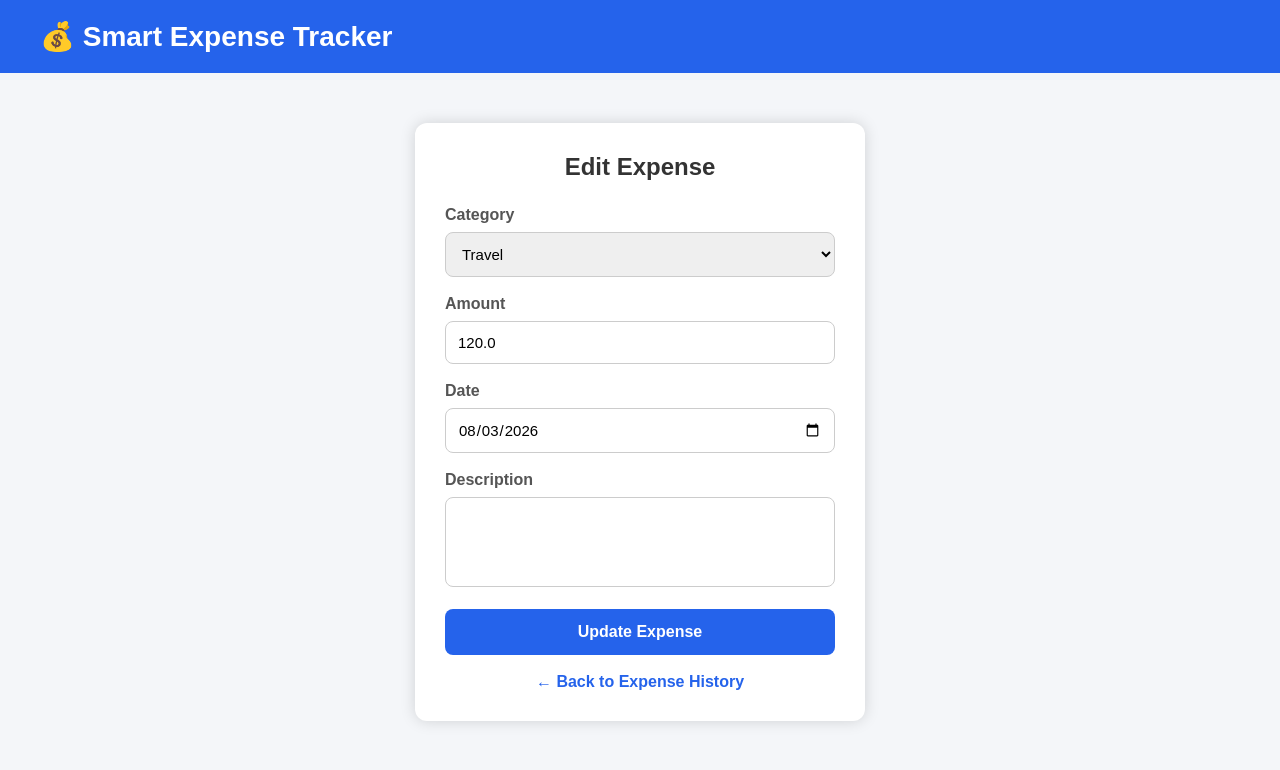
After one commit to hrishimathur19/smart-expense-tracker, a Flask app: page /edit/1 in a window 1280 px wide. The commit adds this page. Shown: the top 770 px of the page. Run offline with Flask 3, Linux system fonts and the light colour scheme; a user stored in the database is signed in; data comes from the database, SQL or seed files in the repository; both versions use the stored data as it was after the commit.

Commit message:
Version 2 - Added user authentication, budget management, edit expense and dashboard improvements

```diff
--- a/app.py
+++ b/app.py
@@ -1,26 +1,178 @@
-from flask import Flask, render_template, request, redirect, url_for
+from flask import Flask, render_template, request, redirect, url_for, session
 import sqlite3
 
 app = Flask(__name__)
+app.secret_key = "smart_expense_tracker_secret"
 
-@app.route("/")
+@app.route("/", methods=["GET", "POST"])
 def home():
+
+    if request.method == "POST":
+
+        username = request.form["username"]
+        password = request.form["password"]
+
+        conn = sqlite3.connect("expense.db")
+        cursor = conn.cursor()
+
+        cursor.execute("""
+        SELECT * FROM users
+        WHERE username=? AND password=?
+        """, (username, password))
+
+        user = cursor.fetchone()
+
+        conn.close()
+
+        if user:
+
+            session["user_id"] = user[0]
+            session["username"] = user[2]
+
+            return redirect("/dashboard")
+
+        else:
+            return "Invalid Username or Password!"
+
     return render_template("login.html")
 
-@app.route("/register")
+@app.route("/register", methods=["GET", "POST"])
 def register():
+
+    if request.method == "POST":
+
+        name = request.form["name"]
+        username = request.form["username"]
+        email = request.form["email"]
+        password = request.form["password"]
+        confirm_password = request.form["confirm_password"]
+
+        if password != confirm_password:
+            return "Passwords do not match!"
+
+        conn = sqlite3.connect("expense.db")
+        cursor = conn.cursor()
+
+        cursor.execute("""
+        INSERT INTO users(name, username, email, password)
+        VALUES (?, ?, ?, ?)
+        """, (name, username, email, password))
+
+        conn.commit()
+        conn.close()
+
+        return redirect("/")
+
     return render_template("register.html")
 
 @app.route("/dashboard")
 def dashboard():
+    if "user_id" not in session:
+        return redirect("/")
+
     conn = sqlite3.connect("expense.db")
     cursor = conn.cursor()
-    cursor.execute("SELECT SUM(amount) FROM expenses")
+
+    cursor.execute("""
+    SELECT SUM(amount)
+    FROM expenses
+    WHERE user_id = ?
+    """, (session["user_id"],))
     total = cursor.fetchone()[0]
-    return render_template("dashboard.html", total=total)
 
+    cursor.execute("""
+    SELECT SUM(amount)
+    FROM expenses
+    WHERE user_id = ?
+    AND strftime('%Y-%m', date) = strftime('%Y-%m', 'now')
+    """, (session["user_id"],))
+    monthly = cursor.fetchone()[0]
+
+    cursor.execute("""
+    SELECT COUNT(*)
+    FROM expenses
+    WHERE user_id = ?
+    """, (session["user_id"],))
+    transaction_count = cursor.fetchone()[0]
+
+    cursor.execute("""
+    SELECT id, category, amount, date, description
+    FROM expenses
+    WHERE user_id = ?
+    ORDER BY date DESC
+    LIMIT 5
+    """, (session["user_id"],))
+    recent_expenses = cursor.fetchall()
+
+    if total is None:
+        total = 0
+
+    if monthly is None:
+        monthly = 0
+
+    cursor.execute("""
+    SELECT COUNT(*)
+    FROM expenses
+    WHERE user_id = ?
+    """, (session["user_id"],))
+
+    transaction_count = cursor.fetchone()[0]
+    cursor.execute("""
+SELECT amount
+FROM budget
+WHERE user_id = ?
+""", (session["user_id"],))
+
+    budget = cursor.fetchone()
+
+    if budget:
+        budget = budget[0]
+    else:
+        budget = 0
+
+    budget_left = budget - total
+
+    cursor.execute("""
+SELECT id, category, amount, date, description
+FROM expenses
+WHERE user_id = ?
+ORDER BY date DESC
+LIMIT 5
+""", (session["user_id"],))
+
+    recent_expenses = cursor.fetchall()
+
+    cursor.execute("""
+    SELECT amount
+FROM budget
+WHERE user_id = ?
+""", (session["user_id"],))
+
+    budget = cursor.fetchone()
+
+    if budget:
+        budget = budget[0]
+    else:
+        budget = 0
+
+    budget_left = budget - total
+
+    conn.close()
+
+    return render_template(
+    "dashboard.html",
+    total=total,
+    monthly=monthly,
+    budget=budget,
+    budget_left=budget_left,
+    transaction_count=transaction_count,
+    recent_expenses=recent_expenses
+)
 @app.route("/add-expense", methods=["GET", "POST"])
 def add_expense():
+
+    if "user_id" not in session:
+        return redirect("/")
 
     if request.method == "POST":
 
@@ -29,13 +181,15 @@ def add_expense():
         date = request.form["date"]
         description = request.form["description"]
 
+        user_id = session["user_id"]
+
         conn = sqlite3.connect("expense.db")
         cursor = conn.cursor()
 
         cursor.execute("""
-        INSERT INTO expenses(category, amount, date, description)
-        VALUES (?, ?, ?, ?)
-        """, (category, amount, date, description))
+        INSERT INTO expenses(user_id, category, amount, date, description)
+        VALUES (?, ?, ?, ?, ?)
+        """, (user_id, category, amount, date, description))
 
         conn.commit()
         conn.close()
@@ -46,11 +200,19 @@ def add_expense():
 
 @app.route("/view-expense")
 def view_expense():
+    if "user_id" not in session:
+        return redirect("/")
 
     conn = sqlite3.connect("expense.db")
     cursor = conn.cursor()
 
-    cursor.execute("SELECT * FROM expenses")
+    user_id = session["user_id"]
+
+    cursor.execute("""
+    SELECT * FROM expenses
+    WHERE user_id = ?
+    ORDER BY date DESC
+    """, (user_id,))
     expenses = cursor.fetchall()
 
     conn.close()
@@ -60,15 +222,102 @@ def view_expense():
 @app.route("/delete/<int:id>")
 def delete(id):
 
+    if "user_id" not in session:
+        return redirect("/")
+
     conn = sqlite3.connect("expense.db")
     cursor = conn.cursor()
 
-    cursor.execute("DELETE FROM expenses WHERE id = ?", (id,))
+    cursor.execute("""
+    DELETE FROM expenses
+    WHERE id = ? AND user_id = ?
+    """, (id, session["user_id"]))
 
     conn.commit()
     conn.close()
 
     return redirect(url_for("view_expense"))
 
+@app.route("/edit/<int:id>")
+def edit(id):
+
+    if "user_id" not in session:
+        return redirect("/")
+
+    conn = sqlite3.connect("expense.db")
+    cursor = conn.cursor()
+
+    cursor.execute("""
+        SELECT *
+        FROM expenses
+        WHERE id = ?
+        AND user_id = ?
+    """, (id, session["user_id"]))
+
+    expense = cursor.fetchone()
+
+    conn.close()
+
+    if expense is None:
+        return "Expense Not found or access denied"
+
+    return render_template("edit_expense.html", expense=expense)
+
+@app.route("/update/<int:id>", methods=["POST"])
+def update(id):
+
+    category = request.form["category"]
+    amount = request.form["amount"]
+    date = request.form["date"]
+    description = request.form["description"]
+
+    conn = sqlite3.connect("expense.db")
+    cursor = conn.cursor()
+
+    cursor.execute("""
+        UPDATE expenses
+        SET category=?, amount=?, date=?, description=?
+        WHERE id=? AND user_id=?
+    """, (category, amount, date, description, id, session["user_id"]))
+
+    conn.commit()
+    conn.close()
+
+    return redirect("/view-expense")
+
+@app.route("/set-budget", methods=["GET", "POST"])
+def set_budget():
+
+    if "user_id" not in session:
+        return redirect("/")
+
+    if request.method == "POST":
+
+        amount = request.form["amount"]
+
+        conn = sqlite3.connect("expense.db")
+        cursor = conn.cursor()
+
+        cursor.execute("""
+            INSERT OR REPLACE INTO budget(user_id, amount)
+            VALUES (?, ?)
+        """, (session["user_id"], amount))
+
+        conn.commit()
+        conn.close()
+
+        return redirect("/dashboard")
+
+    return render_template("set_budget.html")
+
+@app.route("/logout")
+def logout():
+
+    session.clear()
+
+    return redirect("/")
+
+
+
 if __name__ == "__main__":
     app.run(debug=True)
--- /dev/null
+++ b/templates/edit_expense.html
@@ -0,0 +1,150 @@
+<!DOCTYPE html>
+<html lang="en">
+<head>
+<meta charset="UTF-8">
+<meta name="viewport" content="width=device-width, initial-scale=1.0">
+<title>Edit Expense</title>
+
+<style>
+
+*{
+    margin:0;
+    padding:0;
+    box-sizing:border-box;
+    font-family:Arial,sans-serif;
+}
+
+body{
+    background:#f4f6f9;
+}
+
+header{
+    background:#2563eb;
+    color:white;
+    padding:20px 40px;
+    font-size:28px;
+    font-weight:bold;
+}
+
+.container{
+    width:450px;
+    margin:50px auto;
+    background:white;
+    padding:30px;
+    border-radius:12px;
+    box-shadow:0 0 15px rgba(0,0,0,.15);
+}
+
+h2{
+    text-align:center;
+    margin-bottom:25px;
+    color:#333;
+}
+
+label{
+    font-weight:bold;
+    color:#555;
+}
+
+input,
+select,
+textarea{
+    width:100%;
+    padding:12px;
+    margin-top:8px;
+    margin-bottom:18px;
+    border:1px solid #ccc;
+    border-radius:8px;
+    font-size:15px;
+}
+
+textarea{
+    resize:none;
+    height:90px;
+}
+
+button{
+    width:100%;
+    padding:14px;
+    background:#2563eb;
+    color:white;
+    border:none;
+    border-radius:8px;
+    cursor:pointer;
+    font-size:16px;
+    font-weight:bold;
+}
+
+button:hover{
+    background:#1d4ed8;
+}
+
+.back-btn{
+    display:block;
+    text-align:center;
+    margin-top:18px;
+    text-decoration:none;
+    color:#2563eb;
+    font-weight:bold;
+}
+
+.back-btn:hover{
+    text-decoration:underline;
+}
+
+</style>
+
+</head>
+
+<body>
+
+<header>
+💰 Smart Expense Tracker
+</header>
+
+<div class="container">
+
+<h2>Edit Expense</h2>
+
+<form action="/update/{{ expense[0] }}" method="POST">
+
+<label>Category</label>
+
+<select name="category">
+
+<option value="Food" {% if expense[2]=="Food" %}selected{% endif %}>Food</option>
+<option value="Travel" {% if expense[2]=="Travel" %}selected{% endif %}>Travel</option>
+<option value="Shopping" {% if expense[2]=="Shopping" %}selected{% endif %}>Shopping</option>
+<option value="Education" {% if expense[2]=="Education" %}selected{% endif %}>Education</option>
+<option value="Entertainment" {% if expense[2]=="Entertainment" %}selected{% endif %}>Entertainment</option>
+<option value="Health" {% if expense[2]=="Health" %}selected{% endif %}>Health</option>
+<option value="Other" {% if expense[2]=="Other" %}selected{% endif %}>Other</option>
+
+</select>
+
+<label>Amount</label>
+
+<input type="number" name="amount" value="{{ expense[3] }}" required>
+
+<label>Date</label>
+
+<input type="date" name="date" value="{{ expense[4] }}" required>
+
+<label>Description</label>
+
+<textarea name="description">{{ expense[5] }}</textarea>
+
+<button type="submit">
+Update Expense
+</button>
+
+</form>
+
+<a href="/view-expense" class="back-btn">
+← Back to Expense History
+</a>
+
+</div>
+
+</body>
+</html>
--- a/templates/login.html
+++ b/templates/login.html
@@ -104,12 +104,12 @@ a:hover{
         <H1>💰 Smart Expense Tracker</H1>
         <p class="tagline">Track every rupee. Save every month.</p>
         <h3>Welcome Back</h3>
-        <form action="/dashboard">
+        <form action="/" method="POST">
             <label>Username</label><br>
-            <input type="text" placeholder="Enter Your Username: "><br><br>
+            <input type="text" name="username" placeholder="Enter Your Username: " required><br><br>
 
             <label>Password</label><br>
-            <input type="password" placeholder="Enter Your Password: "><br><br>
+            <input type="password" name="password" placeholder="Enter Your Password: " required><br><br>
 
             <div class="forgot">
                 <a href="#">Forgot Password</a>
```
Also changed, not shown: templates/add_expense.html (+16 -16 lines), templates/dashboard.html (+25 -22 lines), templates/register.html (+6 -6 lines), templates/set_budget.html (added, +133 -0 lines), templates/view_expense.html (+50 -16 lines), expense.db.
